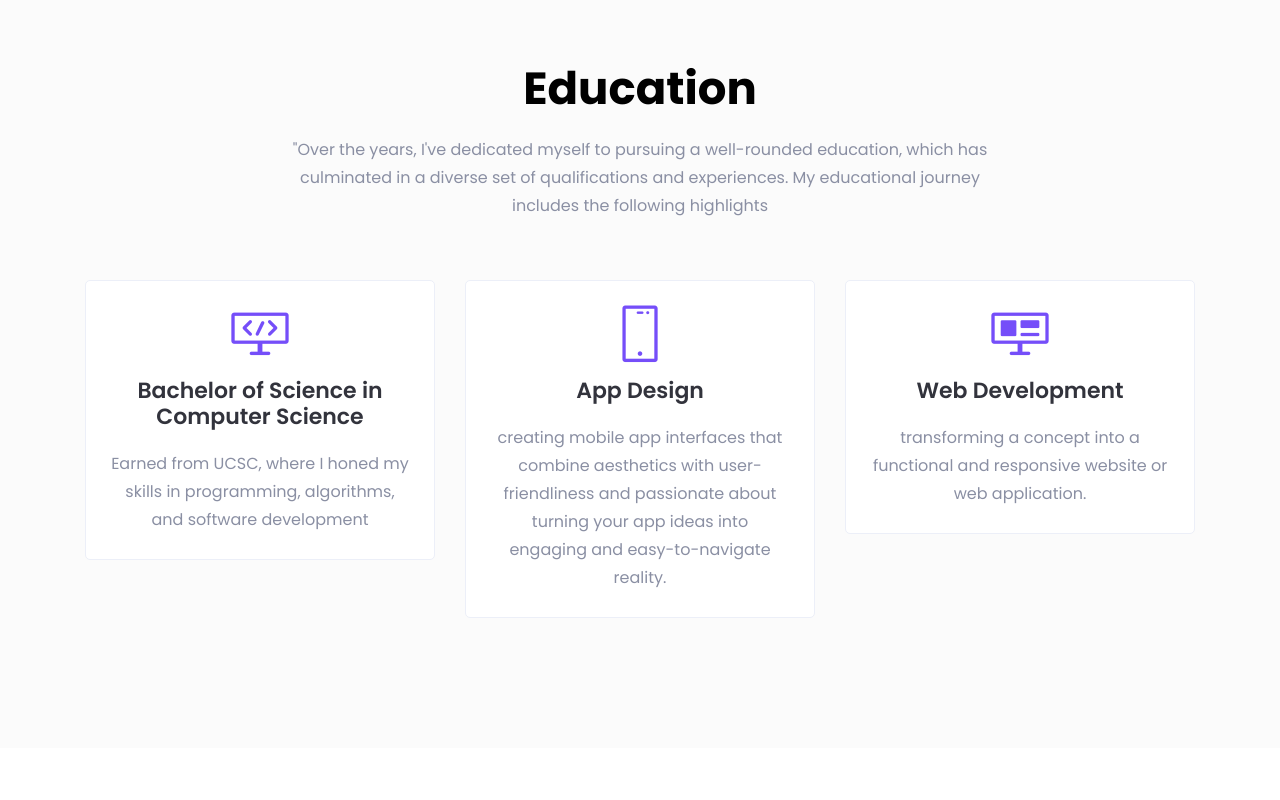
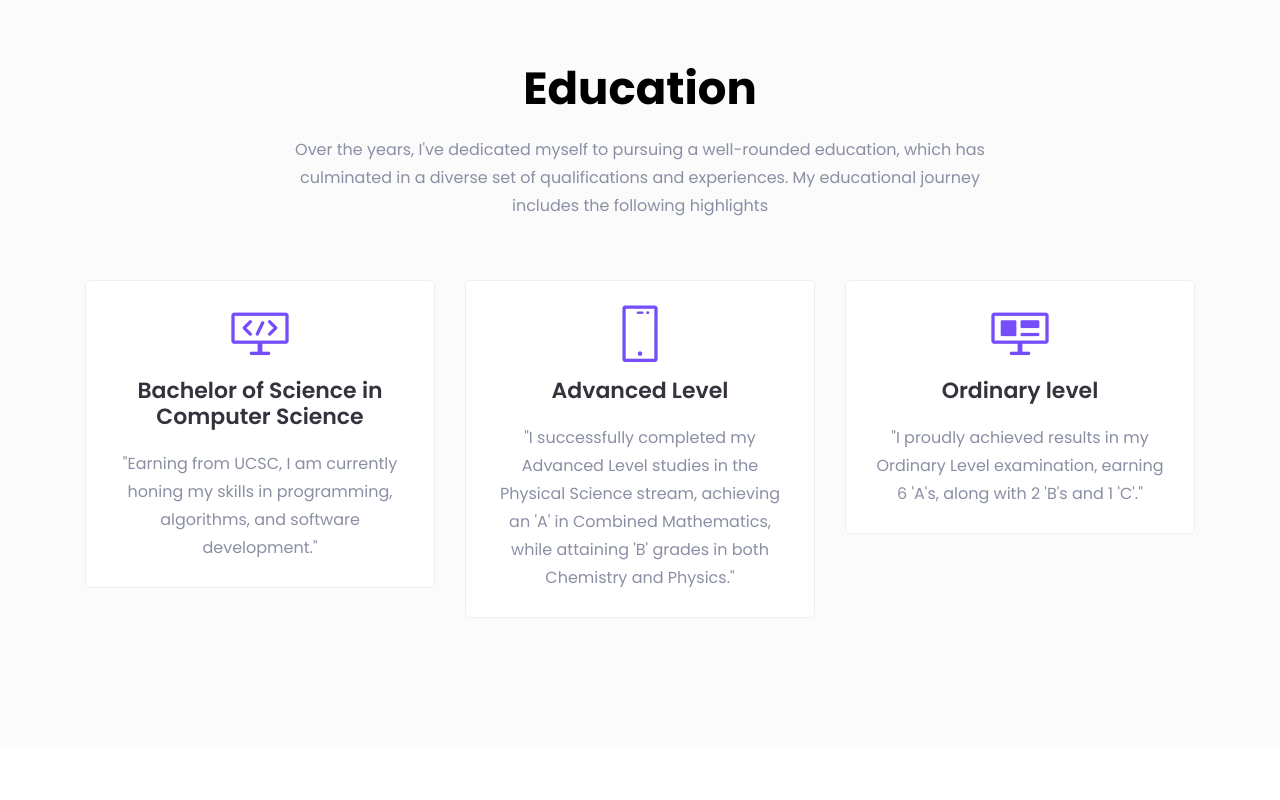
Before and after one commit to DasuniDewani/dasunidewani.github.io, a plain HTML site: page index.html in a window 1280 px wide. Shown: the part 1660-2460 px from the top of the page. Drawn offline with Linux system fonts and the light colour scheme; files whose address does not match are found by name.

Commit message:
complte education

```diff
--- a/index.html
+++ b/index.html
@@ -72,8 +72,8 @@
                                 <ul class="navbar-nav ml-auto">
                                     <li class="nav-item active"><a class="page-scroll" href="#home">Home</a></li>
                                     <li class="nav-item"><a class="page-scroll" href="#about">About</a></li>
-                                    <li class="nav-item"><a class="page-scroll" href="#service">Services</a></li>
-                                    <li class="nav-item"><a class="page-scroll" href="#work">Portfolio</a></li>
+                                    <li class="nav-item"><a class="page-scroll" href="#service">Education</a></li>
+                                    <li class="nav-item"><a class="page-scroll" href="#work">My Works</a></li>
                                     <li class="nav-item"><a class="page-scroll" href="#contact">Contact</a></li>
                                 </ul>
                             </div>
@@ -293,7 +293,7 @@
                 <div class="col-lg-8">
                     <div class="section-title text-center pb-30">
                         <h2 class="title">Education</h2>
-                        <p>"Over the years, I've dedicated myself to pursuing a well-rounded education,
+                        <p>Over the years, I've dedicated myself to pursuing a well-rounded education,
                             which has culminated in a diverse set of qualifications and experiences.
                             My educational journey includes the following highlights
                         </p>
@@ -308,7 +308,7 @@
                         </div>
                         <div class="service-content">
                             <h4 class="service-title"><a href="#">Bachelor of Science in Computer Science</a></h4>
-                            <p>Earned from UCSC, where I honed my skills in programming, algorithms, and software development</p>
+                            <p>"Earning from UCSC, I am currently honing my skills in programming, algorithms, and software development."</p>
                         </div>
                     </div>
                 </div>
@@ -319,8 +319,11 @@
                             <i class="lni-mobile"></i>
                         </div>
                         <div class="service-content">
-                            <h4 class="service-title"><a href="#">App Design</a></h4>
-                            <p> creating mobile app interfaces that combine aesthetics with user-friendliness and passionate about turning your app ideas into engaging and easy-to-navigate reality.</p>
+                            <h4 class="service-title"><a href="#">Advanced Level</a></h4>
+                            <p>
+                                "I successfully completed my Advanced Level studies in the Physical Science stream, achieving an 'A' in Combined Mathematics,
+                                while attaining 'B' grades in both Chemistry and Physics."
+                            </p>
                         </div>
                     </div>
                 </div>
@@ -331,8 +334,10 @@
                             <i class="lni-website"></i>
                         </div>
                         <div class="service-content">
-                            <h4 class="service-title"><a href="#">Web Development</a></h4>
-                            <p>transforming a concept into a functional and responsive website or web application.</p>
+                            <h4 class="service-title"><a href="#">Ordinary level</a></h4>
+                            <p>
+                                "I proudly achieved  results in my Ordinary Level examination, earning 6 'A's, along with 2 'B's and 1 'C'."
+                            </p>
                         </div>
                     </div>
                 </div>
```
